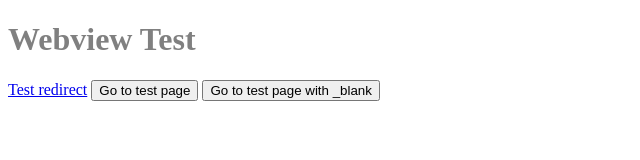
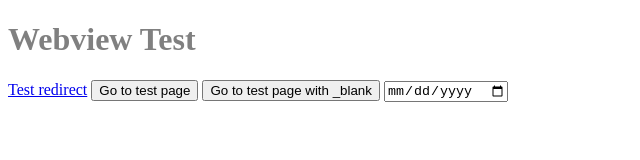
Before and after one commit to gift-a/gift-a.github.io, a plain HTML site: page index.html in a window 1280 px wide. Shown: the whole page, without its empty margins (0-640 px from the left). Drawn offline with Linux system fonts and the light colour scheme.

Commit message:
add datepicker

```diff
--- a/index.html
+++ b/index.html
@@ -27,6 +27,8 @@
 <a href="./test.html" target="_self">Test redirect</a>
 <button id="test-redirect-button">Go to test page</button>
 <button id="test-redirect-button-blank">Go to test page with _blank</button>
+
+<input type="date" placeholder="mm/dd/yyyy" />
 
 <script>
 	window.addEventListener('load', () => {
```
